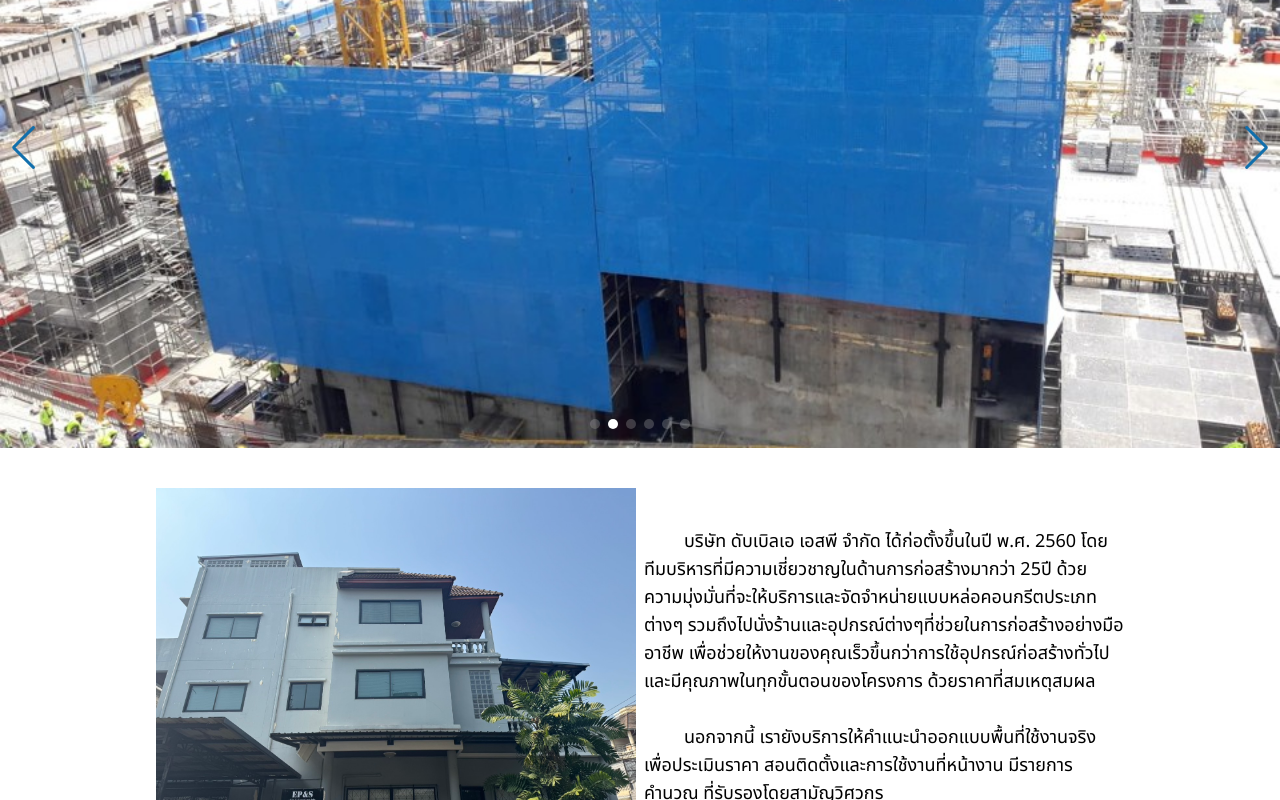
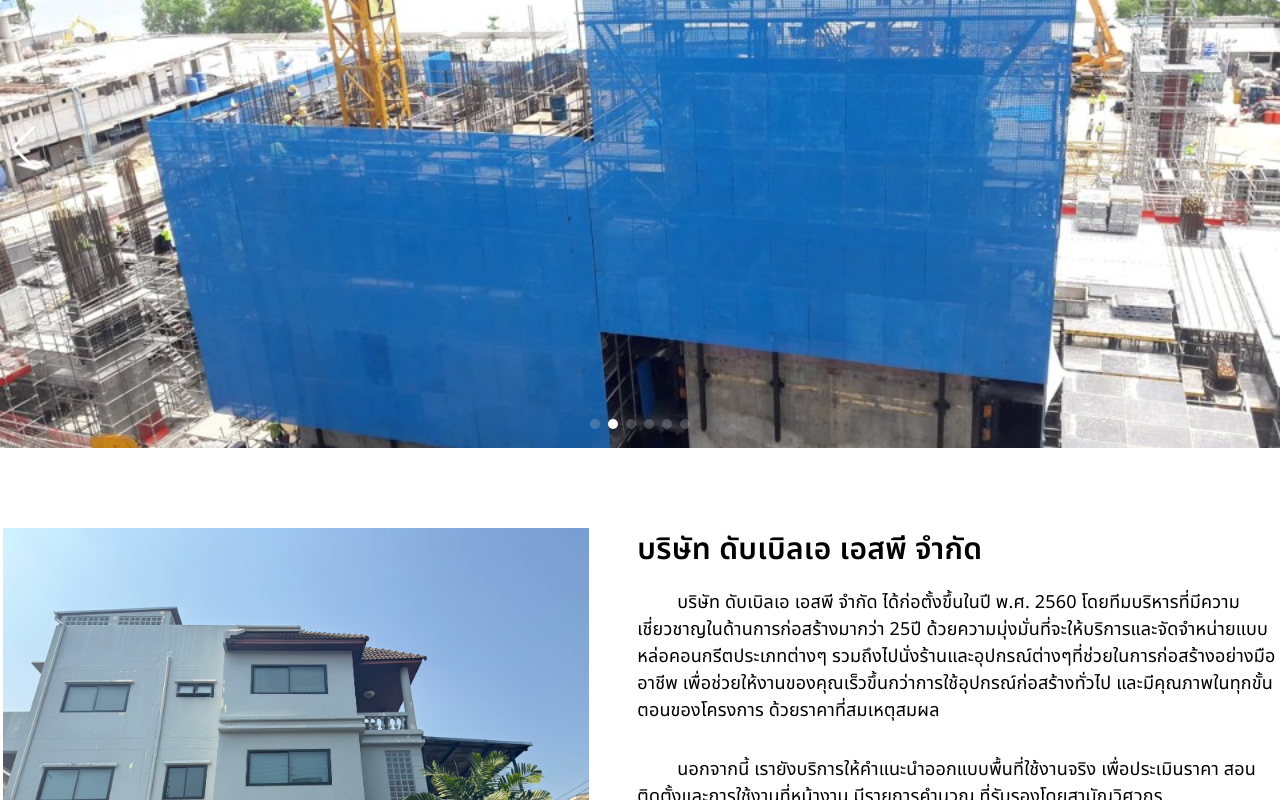
Before and after one commit to indykorpong/construction-site, a Next.js app: page /home in a window 1280 px wide. Shown: the part 280-1080 px from the top of the page. Built offline with nearby package versions, Linux system fonts and the light colour scheme.

Commit message:
chore: switch from tailwind to mui

```diff
--- a/app/(client)/home/page.tsx
+++ b/app/(client)/home/page.tsx
@@ -1,84 +1,99 @@
 'use client'
 
-import { useEffect, useState } from 'react'
-import Swiper from 'swiper'
-import * as sw from 'swiper/modules'
-import Image from 'next/image'
+import { useState } from 'react'
 
 import { CarouselComponent } from '../../components/carousel'
 import { CardComponent } from '../../components/card'
 import Link from 'next/link'
 import { useRouter } from 'next/navigation'
 import { ProjectProps } from '../../types/components'
+import { Box, Typography } from '@mui/material'
 
 export default function Home() {
-  useEffect(() => {
-    // eslint-disable-next-line @typescript-eslint/no-unused-vars
-    const swiper = new Swiper('.swiper', {
-      loop: true,
-      modules: [sw.Pagination, sw.Navigation, sw.Autoplay],
-      autoplay: {
-        delay: 2500,
-        disableOnInteraction: false,
-      },
-      pagination: {
-        el: '.swiper-pagination',
-        clickable: true,
-      },
-      navigation: {
-        nextEl: '.swiper-button-next',
-        prevEl: '.swiper-button-prev',
-      },
-      speed: 800,
-    })
-  }, [])
-
-  const home_preview = [1, 2, 3, 4, 5, 6].map((item, index) => {
+  const homePreview = [1, 2, 3, 4, 5, 6].map((item, index) => {
     return (
-      <div key={index} className="swiper-slide color-white">
-        <img src={`/home_preview/home_preview_${item}.jpg`} alt={`home_preview_${item}`} className="m-auto" />
-      </div>
+      <Box
+        key={index}
+        bgcolor="white"
+        textAlign="center"
+        fontSize={18}
+        flex={1}
+        justifyContent="center"
+        alignItems="center"
+      >
+        <Box
+          component="img"
+          src={`/home_preview/home_preview_${item}.jpg`}
+          alt={`home_preview_${item}`}
+          sx={{
+            display: 'block',
+            height: '100%',
+            width: '100%',
+            maxWidth: '1280px',
+            overflow: 'hidden',
+            objectFit: 'cover',
+            margin: 'auto',
+          }}
+        />
+      </Box>
     )
   })
 
   return (
-    <div className="bg-background">
-      <div className="mx-auto flex h-[600px] items-center">
-        <CarouselComponent>{home_preview}</CarouselComponent>
-      </div>
+    <>
+      <Box marginX="auto" flex={1} height={600} alignItems="center" bgcolor="rgba(50,173,230,0.2)">
+        <CarouselComponent>{homePreview}</CarouselComponent>
+      </Box>
       <HomeCompanyInfo />
       <HomeProjects />
-    </div>
+    </>
   )
 }
 
 const HomeCompanyInfo = () => {
   return (
-    <div className="flex w-full items-center justify-center bg-white px-10 py-10">
-      <div className="mr-2 flex w-2/5 items-center justify-center">
-        <Image src={'/Head_Office.jpg'} alt={'Head office'} width={600} height={600} />
-      </div>
+    <Box
+      width="100%"
+      maxWidth={1280}
+      marginX="auto"
+      display="flex"
+      alignItems="center"
+      justifyContent="center"
+      bgcolor="white"
+      height={600}
+      paddingY={10}
+    >
+      <Box
+        component="img"
+        src={'/Head_Office.jpg'}
+        alt={'Head office'}
+        display="flex"
+        width="auto"
+        height="100%"
+        marginRight={6}
+      />
 
-      <div className="w-2/5 overflow-hidden indent-10 text-lg">
-        <div>
-          <p>
+      <Box display="flex" flexDirection="column" width="50%" height="100%" overflow="hidden">
+        <Typography component="h2" fontFamily="Noto Sans Thai" fontSize={30} fontWeight={600} marginBottom={2}>
+          บริษัท ดับเบิลเอ เอสพี จำกัด
+        </Typography>
+        <Typography component="p" fontFamily="Noto Sans Thai" fontSize={18} sx={{ textIndent: 40 }}>
           บริษัท ดับเบิลเอ เอสพี จำกัด ได้ก่อตั้งขึ้นในปี พ.ศ. 2560
           โดยทีมบริหารที่มีความเชี่ยวชาญในด้านการก่อสร้างมากว่า 25ปี
           ด้วยความมุ่งมั่นที่จะให้บริการและจัดจำหน่ายแบบหล่อคอนกรีตประเภทต่างๆ
           รวมถึงไปนั่งร้านและอุปกรณ์ต่างๆที่ช่วยในการก่อสร้างอย่างมืออาชีพ
           เพื่อช่วยให้งานของคุณเร็วขึ้นกว่าการใช้อุปกรณ์ก่อสร้างทั่วไป และมีคุณภาพในทุกขั้นตอนของโครงการ
           ด้วยราคาที่สมเหตุสมผล
-          </p>
+        </Typography>
 
         <br />
 
-          <p>
+        <Typography component="p" fontFamily="Noto Sans Thai" fontSize={18} sx={{ textIndent: 40 }}>
           นอกจากนี้ เรายังบริการให้คำแนะนำออกแบบพื้นที่ใช้งานจริง เพื่อประเมินราคา สอนติดตั้งและการใช้งานที่หน้างาน
           มีรายการคำนวณ ที่รับรองโดยสามัญวิศวกร
-          </p>
-        </div>
-      </div>
-    </div>
+        </Typography>
+      </Box>
+    </Box>
   )
 }
 
--- a/app/components/carousel.tsx
+++ b/app/components/carousel.tsx
@@ -1,5 +1,7 @@
 'use client'
 import React, { FC, ReactNode } from 'react'
+import { Swiper, SwiperSlide } from 'swiper/react'
+import { Navigation, Pagination, Autoplay } from 'swiper/modules'
 
 import 'swiper/css'
 import 'swiper/css/navigation'
@@ -7,22 +9,27 @@ import 'swiper/css/pagination'
 import 'swiper/css/autoplay'
 
 import './styles.css'
+import { Box } from '@mui/material'
 
 type CarouselProps = {
-  children: ReactNode
+  children: ReactNode[]
 }
 
-export const CarouselComponent: FC<CarouselProps> = ({ children }) => {
+export const CarouselComponent = ({ children }: CarouselProps) => {
   return (
-    <>
-      <div className="swiper">
-        <div className="swiper-wrapper">{children}</div>
-
-        <div className="swiper-pagination"></div>
-
-        <div className="swiper-button-prev"></div>
-        <div className="swiper-button-next"></div>
-      </div>
-    </>
+    <Box maxWidth="1280px" margin="auto">
+      <Swiper
+        modules={[Navigation, Pagination, Autoplay]}
+        navigation
+        pagination={{ clickable: true }}
+        autoplay={{ delay: 2500, disableOnInteraction: false }}
+        className="swiper"
+        speed={800}
+      >
+        {children.map((child, index) => (
+          <SwiperSlide key={index}>{child}</SwiperSlide>
+        ))}
+      </Swiper>
+    </Box>
   )
 }
--- a/app/components/styles.css
+++ b/app/components/styles.css
@@ -3,26 +3,8 @@
   height: 600px;
 
   --swiper-theme-color: white;
-  --swiper-navigation-color: #116fac;
+  --swiper-navigation-color: white;
   --swiper-pagination-bullet-inactive-color: rgb(174, 174, 174);
   --swiper-pagination-bullet-inactive-opacity: 0.3;
   --swiper-pagination-bullet-size: 10px;
 }
-
-.swiper-slide {
-  text-align: center;
-  font-size: 18px;
-
-  display: flex;
-  justify-content: center;
-  align-items: center;
-}
-
-.swiper-slide img {
-  display: block;
-  height: 100%;
-  width: 100%;
-  max-width: 1280px;
-  overflow: hidden;
-  object-fit: cover;
-}
```
Lines whose indentation alone changed are shown as unchanged.
